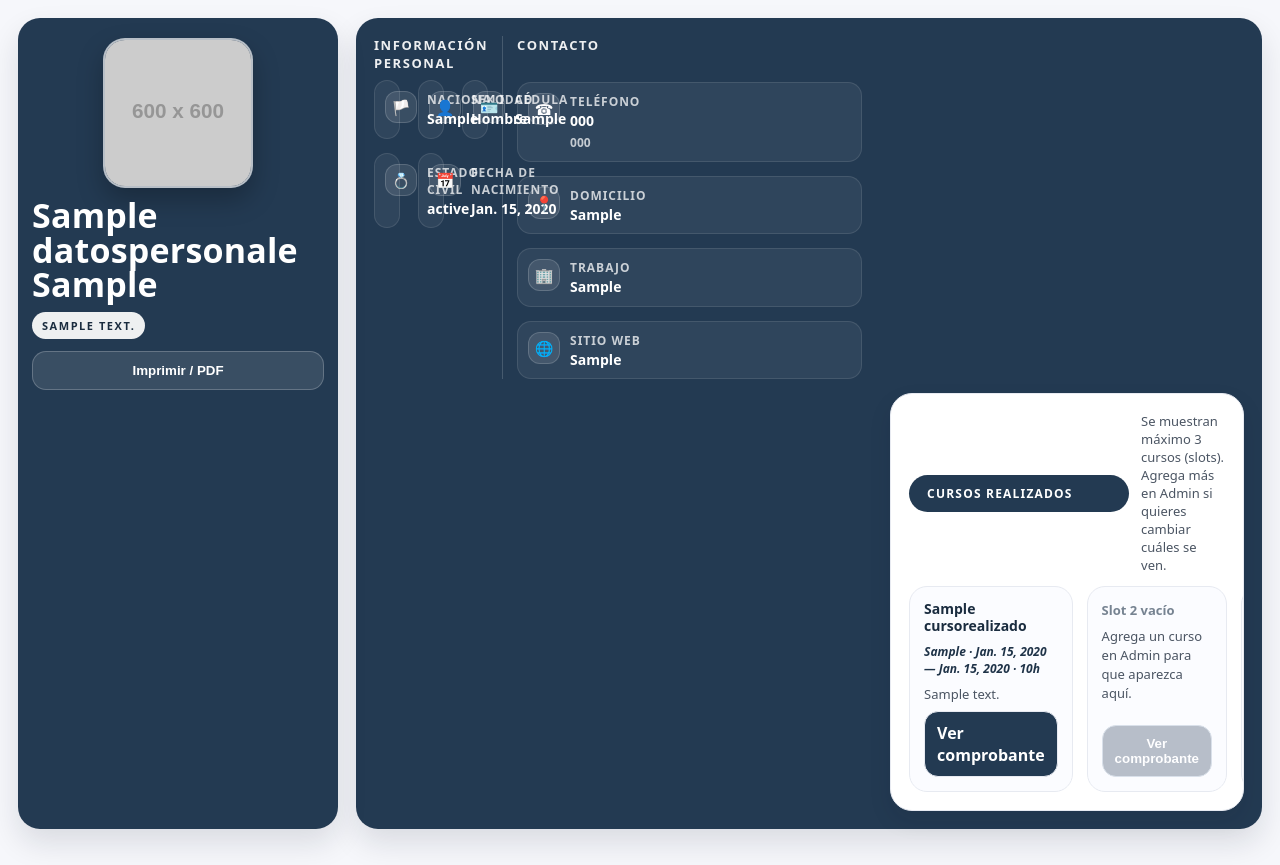
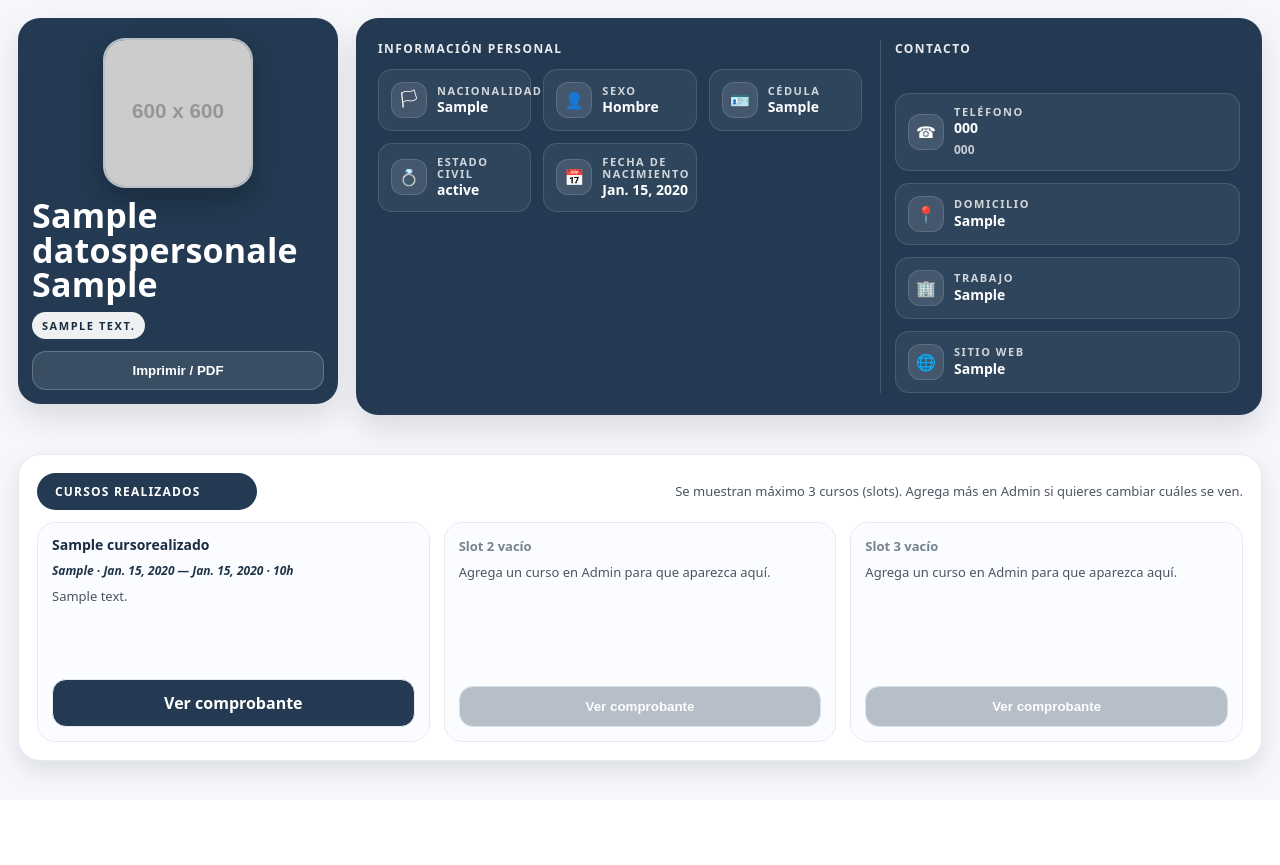
Before and after one commit to ANTHOX12/Proyectobasededatos, a Django app: page / in a window 1280 px wide. After the commit the page ends 782 px from the top, so only its background shows below. Run offline with Django 5.2, Linux system fonts and the light colour scheme; tables that the repository leaves empty hold one stand-in row (values such as "Sample post"); grey boxes labelled with a size stand in for pictures from a placeholder-image service; some libraries are stand-ins or nearby versions.

Commit message:
Versio1223561

```diff
--- a/tasks/templates/home.html
+++ b/tasks/templates/home.html
@@ -30,31 +30,24 @@
       overflow-x:hidden;
     }
 
-  /* FULL WIDTH - NUEVO LAYOUT */
+    /* ===== GRID GENERAL: side + panel arriba, cursos abajo full ===== */
     .layout{
       min-height: 100vh;
       display:grid;
-
       grid-template-columns: 320px 1fr;
       grid-template-areas:
         "side panel"
         "cursos cursos";
-
-  grid-template-rows: auto auto;   /* 👈 CLAVE */
       gap: 18px;
       padding: 18px;
-
-  align-items: stretch;            /* 👈 CLAVE: iguala altura side/panel */
-  align-content: start;            /* 👈 CLAVE: evita el espacio blanco gigante */
+      align-items: start;
     }
 
-
-/* asignación de áreas */
     .side{ grid-area: side; }
     .panel{ grid-area: panel; }
     .card{ grid-area: cursos; }
 
-/* clave: no tocamos el orden del HTML */
+    /* Para NO cambiar el orden del HTML */
     .right{ display: contents; }
 
     @media (max-width: 980px){
@@ -66,32 +59,22 @@
           "cursos";
         padding: 12px;
       }
+      .right{ display:block; }
     }
 
-/* LEFT (más compacto) */
+    /* ===== LEFT ===== */
     .side{
       background: var(--navy);
       border-radius: var(--radius);
-  color: #fff;
+      color:#fff;
       padding: 14px;
       box-shadow: var(--shadow);
-
-  height: 100%;          /* 👈 */
+      height: fit-content;
       position: sticky;
       top: 18px;
-  align-self: stretch;   /* 👈 asegura que estire */
     }
-
     @media (max-width: 980px){
       .side{ position: relative; top: 0; }
-}
-
-/* Ajustes solo para desktop */
-@media (min-width: 981px){
-  .photo{ width: 130px; height: 130px; margin-bottom: 8px; }
-  .fullname{ font-size: 30px; margin-bottom: 8px; }
-  .badge{ font-size: 10px; padding: 5px 10px; }
-  .btn{ padding: 10px; margin-top: 10px; }
     }
 
     .photo{
@@ -150,87 +126,104 @@
     }
     .btn:hover{ transform: translateY(-1px); background: rgba(255,255,255,.14); }
 
-/* Panel azul grande */
+    /* ===== PANEL (azul grande) ===== */
     .panel{
       background: var(--navy);
       border-radius: var(--radius);
       box-shadow: var(--shadow);
-  padding: 18px;                 /* ↓ menos padding = menos espacio vacío */
-  color: #fff;
+      padding: 22px;
+      color:#fff;
+      height: fit-content;
 
       display:grid;
       grid-template-columns: 1fr 360px;
-  gap: 14px;                      /* ↓ menos separación entre columnas */
+      gap: 18px;
       align-items:start;
-
-  height: 100%;
     }
-
     @media (max-width: 980px){
       .panel{ grid-template-columns: 1fr; }
     }
 
     .panel h2{
-  margin: 0 0 8px;                /* ↓ menos margen */
-  font-size: 13px;                /* ↑ un poquito más grande */
+      margin: 0 0 12px;
+      font-size: 12px;
       letter-spacing: .12em;
       text-transform: uppercase;
-  opacity: .92;
+      opacity: .9;
     }
 
-
-    /* Información personal más compacta y distribuida */
-.bullets{
-  margin: 0;
-  padding-left: 0;
-  list-style: none;
-
-  display: grid;
-
-  /* 👇 En desktop usamos 3 columnas para llenar mejor el espacio */
+    /* ===== FACTS (tarjetitas) ===== */
+    .facts{
+      display:grid;
       grid-template-columns: repeat(3, minmax(0, 1fr));
-
-  column-gap: 16px;               /* ↓ menos separación horizontal */
-  row-gap: 12px;                  /* ↓ menos separación vertical */
-  font-size: 15px;                /* ↑ letra más grande */
+      gap: 12px;
+      margin-top: 10px;
+    }
+    @media (max-width: 1200px){
+      .facts{ grid-template-columns: repeat(2, minmax(0, 1fr)); }
+    }
+    @media (max-width: 980px){
+      .facts{ grid-template-columns: 1fr; }
     }
 
-@media (max-width: 1100px){
-  .bullets{
-    grid-template-columns: repeat(2, minmax(0, 1fr));
-  }
+    .fact{
+      display:flex;
+      align-items:center;
+      gap: 10px;
+      padding: 12px 12px;
+      border-radius: 14px;
+      border: 1px solid rgba(255,255,255,.12);
+      background: rgba(255,255,255,.06);
+      min-width: 0;
     }
 
-@media (max-width: 980px){
-  .bullets{
-    grid-template-columns: 1fr;
-  }
+    .fico{
+      width: 36px;
+      height: 36px;
+      flex: 0 0 36px;
+      display:flex;
+      align-items:center;
+      justify-content:center;
+      border-radius: 12px;
+      background: rgba(255,255,255,.10);
+      border: 1px solid rgba(255,255,255,.14);
+      font-size: 16px;
     }
 
-.bullets li{
-  display:flex;
-  gap: 10px;
-  align-items:flex-start;
-  color: var(--muted);
-  line-height: 1.3;
+    .flabel{
+      font-size: 11px;
+      letter-spacing: .14em;
+      text-transform: uppercase;
+      font-weight: 900;
+      color: rgba(255,255,255,.78);
+      line-height: 1.1;
     }
 
-.bullets li::before{
-  content:"•";
-  color: rgba(255,255,255,.9);
+    .fvalue{
+      margin-top: 2px;
+      font-size: 14px;
       font-weight: 900;
-  margin-top: 1px;
+      color:#fff;
+      line-height: 1.2;
+      word-break: break-word;
     }
 
-.bullets b{
-  color:#fff;
-  font-weight: 900;
+    .fsub{
+      margin-top: 4px;
+      font-size: 12px;
+      color: rgba(255,255,255,.72);
+      font-weight: 700;
+    }
+
+    /* ===== CONTACTO en 1 columna ===== */
+    .facts-contact{
+      grid-template-columns: 1fr !important;
     }
 
     .info-col{
       display:flex;
       flex-direction:column;
-      gap: 12px;
+      gap: 14px;
       padding-left: 14px;
       border-left: 1px solid var(--line);
     }
@@ -306,62 +266,17 @@
       display:inline-block;
       min-width: 220px;
       text-align:left;
+      white-space: nowrap;
     }
 
     .hint{
       font-size: 13px;
       color: #4b5563;
       margin: 0;
+      text-align: right;
     }
 
-    /* Curso card */
-    .course{
-      padding: 14px;
-      border: 1px solid var(--line2);
-      border-radius: 18px;
-      background: #fbfcff;
-      display:flex;
-      flex-direction:column;
-      gap: 6px;
-    }
-    .course h3{
-      margin:0;
-      font-size: 14px;
-      color: var(--navy2);
-      letter-spacing: .02em;
-    }
-    .meta{
-      font-size: 12px;
-      color: #1f3348;
-      font-weight: 800;
-      font-style: italic;
-    }
-    .desc{
-      margin:0;
-      font-size: 13px;
-      color: #4b5563;
-      line-height: 1.5;
-    }
-
-    .gridCourses{
-      display:grid;
-      grid-template-columns: 1fr 1fr;
-      gap: 14px;
-    }
-    @media (max-width: 980px){
-      .gridCourses{ grid-template-columns: 1fr; }
-    }
-
-    /* print */
-    @media print{
-      body{ background:#fff; }
-      .layout{ padding: 0; gap: 12px; }
-      .btn{ display:none; }
-      .side, .panel, .card{ box-shadow:none; }
-      .side{ position: relative; top:0; }
-    }
-
-    /* === Slots de cursos (3 fijos en línea) === */
+    /* ===== SLOTS (3) ===== */
     .slots{
       display:grid;
       grid-template-columns: 1fr 1fr 1fr;
@@ -380,7 +296,7 @@
       display:flex;
       flex-direction: column;
       gap: 8px;
-  min-height: 170px;
+      min-height: 220px;
     }
 
     .slot-title{
@@ -418,7 +334,7 @@
       gap: 8px;
       text-decoration:none;
       border-radius: 14px;
-  padding: 10px 12px;
+      padding: 12px 12px;
       font-weight: 900;
       border: 1px solid var(--line2);
       background: var(--navy);
@@ -433,72 +349,15 @@
       cursor:not-allowed;
       opacity: .7;
     }
-/* === FACTS (Info personal distribuida tipo dashboard) === */
-.facts{
-  display: grid;
-  grid-template-columns: repeat(3, minmax(0, 1fr)); /* 3 columnas como tu 2da imagen */
-  gap: 14px 18px;
-  margin-top: 8px;
+
+    /* ===== PRINT ===== */
+    @media print{
+      body{ background:#fff; }
+      .layout{ padding: 0; gap: 12px; }
+      .btn{ display:none; }
+      .side, .panel, .card{ box-shadow:none; }
+      .side{ position: relative; top:0; }
     }
-
-@media (max-width: 1200px){
-  .facts{ grid-template-columns: repeat(2, minmax(0, 1fr)); }
-}
-@media (max-width: 700px){
-  .facts{ grid-template-columns: 1fr; }
-}
-
-.fact{
-  display: grid;
-  grid-template-columns: 32px 1fr;
-  gap: 10px;
-  align-items: start;
-  padding: 10px 10px;
-  border-radius: 14px;
-  background: rgba(255,255,255,.06);
-  border: 1px solid rgba(255,255,255,.10);
-}
-/* Subtexto para contacto (teléfono fijo, etc.) */
-.fsub{
-  margin-top: 4px;
-  font-size: 12px;
-  color: rgba(255,255,255,.72);
-  font-weight: 700;
-}
-
-/* Contacto en 1 columna para que quede elegante en el panel derecho */
-.facts-contact{
-  grid-template-columns: 1fr !important;
-}
-
-.fico{
-  width: 32px;
-  height: 32px;
-  display:flex;
-  align-items:center;
-  justify-content:center;
-  border-radius: 12px;
-  background: rgba(255,255,255,.10);
-  border: 1px solid rgba(255,255,255,.16);
-  font-size: 15px;
-}
-
-.flabel{
-  font-size: 12px;
-  letter-spacing: .08em;
-  text-transform: uppercase;
-  color: rgba(255,255,255,.75);
-  font-weight: 900;
-  margin-bottom: 2px;
-}
-
-.fvalue{
-  font-size: 14px;
-  color: #fff;
-  font-weight: 800;
-  line-height: 1.25;
-}
-
   </style>
 </head>
 
```
Also changed, not shown: other parts of tasks/templates/home.html (+24 -71 lines). Lines whose indentation alone changed are shown as unchanged.
